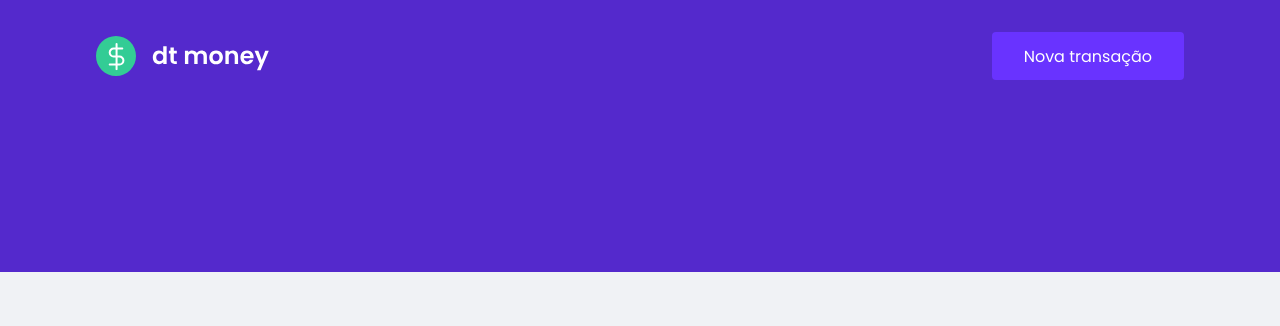
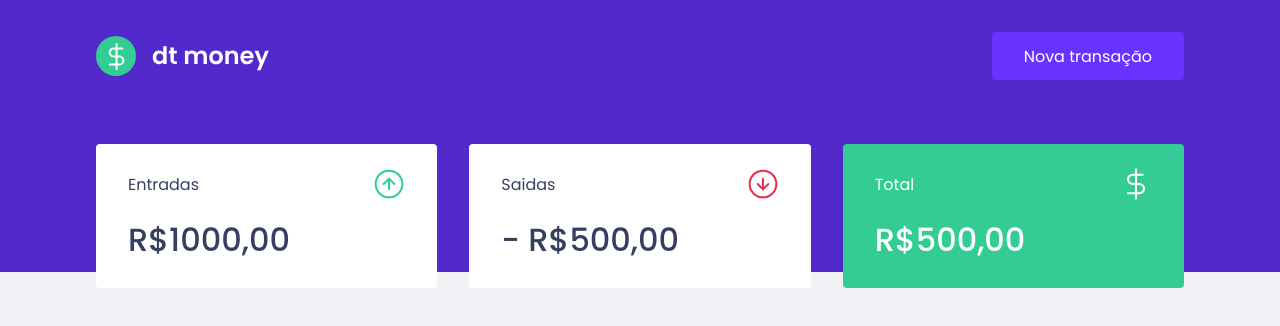
Before and after one commit to RafaelGoulartB/dt.money, a React (Create React App) app: page / in a window 1280 px wide. Shown: the top 326 px of the page. Built offline with nearby package versions, Linux system fonts and the light colour scheme.

Commit message:
📦 feat: Create Summary component

```diff
--- a/public/index.html
+++ b/public/index.html
@@ -9,7 +9,7 @@
     <title>dt.money</title>
 
     <link rel="shortcut icon" href="favicon.png" type="image/png">
-    <link href="https://fonts.googleapis.com/css2?family=Poppins:wght@400;600&display=swap" rel="stylesheet">
+    <link href="https://fonts.googleapis.com/css2?family=Poppins:wght@400;500;600&display=swap" rel="stylesheet">
   </head>
   <body>
     <noscript>You need to enable JavaScript to run this app.</noscript>
--- a/src/App.tsx
+++ b/src/App.tsx
@@ -1,12 +1,14 @@
 import React from 'react';
 import { GlobalStyle } from './styles/global';
 import { Header } from './components/Header/Header';
+import { Dashboard } from './components/Dashboard/Dashboard';
 
 const App: React.FC = () => {
   return (
     <>
       <GlobalStyle />
       <Header />
+      <Dashboard />
     </>
   );
 }
--- /dev/null
+++ b/src/components/Dashboard/Dashboard.tsx
@@ -0,0 +1,11 @@
+import React from 'react';
+import { Container } from './DashboardStyles'
+import { Summary } from './Summary/Summary';
+
+export const Dashboard: React.FC = () => {
+  return (
+  <Container>
+    <Summary />
+  </Container>
+  );
+}
--- /dev/null
+++ b/src/components/Dashboard/DashboardStyles.ts
@@ -0,0 +1,7 @@
+import styled from 'styled-components'
+
+export const Container = styled.div`
+  max-width: 1120px;
+  margin: 0 auto;
+  padding: 2rem 1rem 12rem;
+`
--- /dev/null
+++ b/src/components/Dashboard/Summary/Summary.tsx
@@ -0,0 +1,36 @@
+import React from 'react';
+import { Container } from './SummaryStyles';
+import incomeImg from '../../../assets/income.svg';
+import outcomeImg from '../../../assets/outcome.svg';
+import totalImg from '../../../assets/total.svg';
+
+export const Summary: React.FC = () => {
+  return (
+    <Container>
+      <div>
+        <header>
+          <p>Entradas</p>
+          <img src={incomeImg} alt="Entradas" />
+        </header>
+
+        <strong>R$1000,00</strong>
+      </div>
+      <div>
+        <header>
+          <p>Saidas</p>
+          <img src={outcomeImg} alt="Entradas" />
+        </header>
+
+        <strong>- R$500,00</strong>
+      </div>
+      <div className="highlight-background">
+        <header>
+          <p>Total</p>
+          <img src={totalImg} alt="Entradas" />
+        </header>
+
+        <strong>R$500,00</strong>
+      </div>
+    </Container>
+  );
+}
--- /dev/null
+++ b/src/components/Dashboard/Summary/SummaryStyles.ts
@@ -0,0 +1,34 @@
+import styled from 'styled-components'
+
+export const Container = styled.main`
+  display: grid;
+  grid-template-columns: repeat(3, 1fr);
+  gap: 2rem;
+  margin-top: -10rem;
+
+  div {
+    background-color: var(--shape);
+    padding: 1.5rem 2rem;
+    border-radius: 0.25rem;
+    color: var(--text-title);
+
+    header {
+      display: flex;
+      align-items: center;
+      justify-content: space-between;
+    }
+
+    strong {
+      display: block;
+      margin-top: 1rem;
+      font-size: 2rem;
+      font-weight: 500;
+      line-height: 3rem;
+    }
+
+    &.highlight-background {
+      background-color: var(--green);
+      color: white;
+    }
+  }
+`
--- a/src/styles/global.ts
+++ b/src/styles/global.ts
@@ -4,6 +4,7 @@
   :root {
     --background: #f0f2f5;
     --red: #e52e4d;
+    --green: #33cc95;
     --blue: #5429cc;
     --blue-light: #6933ff;
     --text-title: #363F5F;
```
Also changed, not shown: src/components/Header/Header.tsx (+3 -4 lines).
